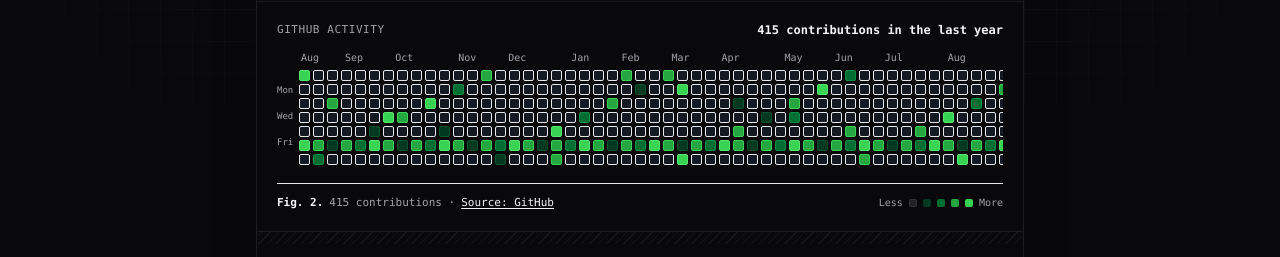
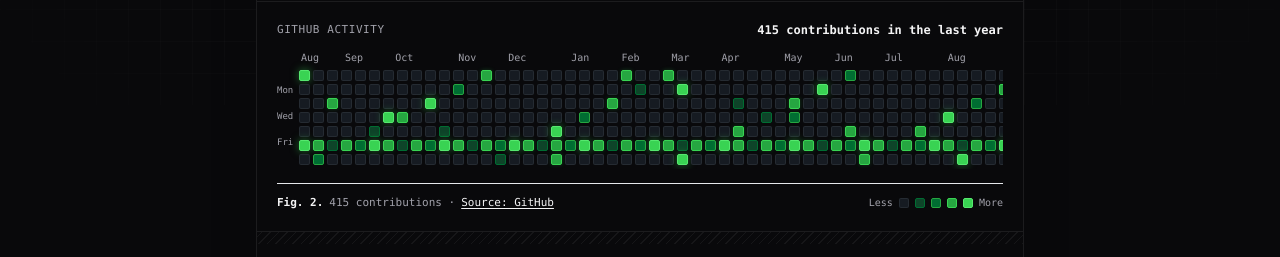
Before and after one commit to mahamoud-diabate/PORTFOLIO, a Next.js app: page / in a window 1280 px wide. Shown: the part 695-952 px from the top of the page. Built offline with nearby package versions, Linux system fonts and the light colour scheme; no server answers.

Commit message:
style: boost contrast and accentuation of contribution heatmap squares

```diff
--- a/src/components/GithubActivity.tsx
+++ b/src/components/GithubActivity.tsx
@@ -108,16 +108,16 @@ export const GithubActivity: React.FC<GithubActivityProps> = ({ lang }) => {
   const getCellColor = (level: number) => {
     switch (level) {
       case 1:
-        return "bg-[#0e4429] dark:bg-[#003820] border-[#00552b]";
+        return "bg-[#0e4429] dark:bg-[#0e4429] border-[#006d32]";
       case 2:
-        return "bg-[#006d32] dark:bg-[#006d32] border-[#008f43]";
+        return "bg-[#006d32] dark:bg-[#006d32] border-[#26a641]";
       case 3:
-        return "bg-[#26a641] dark:bg-[#26a641] border-[#39d353]";
+        return "bg-[#26a641] dark:bg-[#26a641] border-[#39d353] shadow-[0_0_4px_rgba(38,166,65,0.3)]";
       case 4:
-        return "bg-[#39d353] dark:bg-[#39d353] border-[#56e86f]";
+        return "bg-[#39d353] dark:bg-[#39d353] border-[#56e86f] shadow-[0_0_8px_rgba(57,211,83,0.5)]";
       case 0:
       default:
-        return "bg-surface-hover/60 dark:bg-[#151921] border-line/40";
+        return "bg-[#ebedf0] dark:bg-[#161b22] border-[#d0d7de]/60 dark:border-[#30363d]/60";
     }
   };
 
@@ -209,11 +209,11 @@ export const GithubActivity: React.FC<GithubActivityProps> = ({ lang }) => {
 
         <div className="flex items-center gap-1.5 text-[10px]">
           <span>{lang === "fr" ? "Moins" : "Less"}</span>
-          <span className="size-2 rounded-[2px] bg-surface-hover border border-line" />
-          <span className="size-2 rounded-[2px] bg-[#0e4429] dark:bg-[#003820]" />
-          <span className="size-2 rounded-[2px] bg-[#006d32]" />
-          <span className="size-2 rounded-[2px] bg-[#26a641]" />
-          <span className="size-2 rounded-[2px] bg-[#39d353]" />
+          <span className="size-2.5 rounded-[2px] bg-[#ebedf0] dark:bg-[#161b22] border border-[#d0d7de]/60 dark:border-[#30363d]/60" />
+          <span className="size-2.5 rounded-[2px] bg-[#0e4429] border border-[#006d32]" />
+          <span className="size-2.5 rounded-[2px] bg-[#006d32] border border-[#26a641]" />
+          <span className="size-2.5 rounded-[2px] bg-[#26a641] border border-[#39d353]" />
+          <span className="size-2.5 rounded-[2px] bg-[#39d353] border border-[#56e86f]" />
           <span>{lang === "fr" ? "Plus" : "More"}</span>
         </div>
       </div>
```
